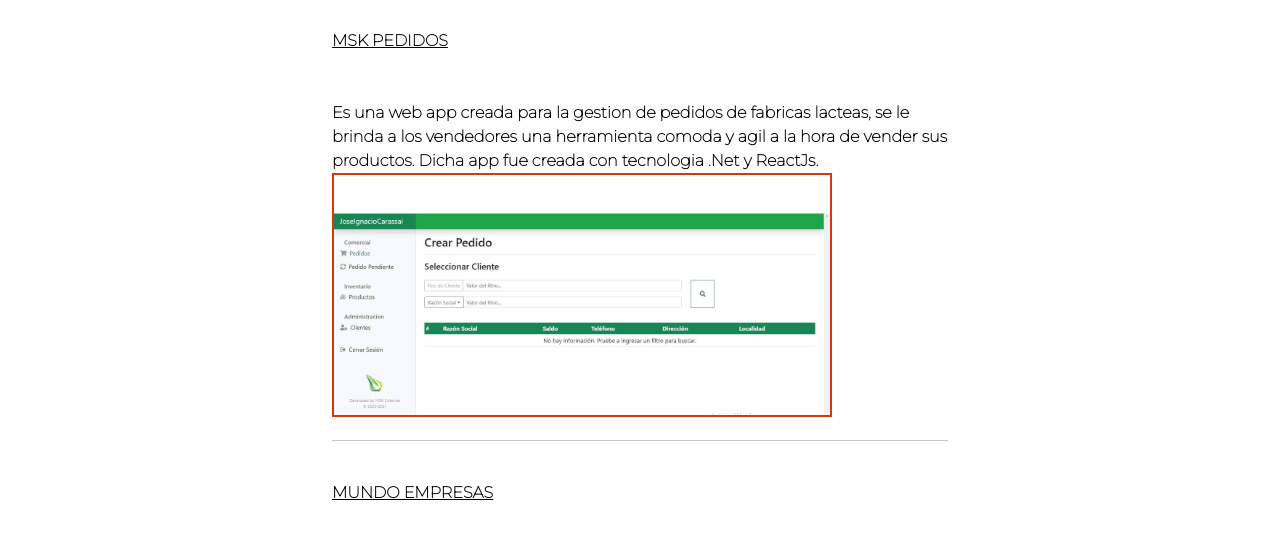
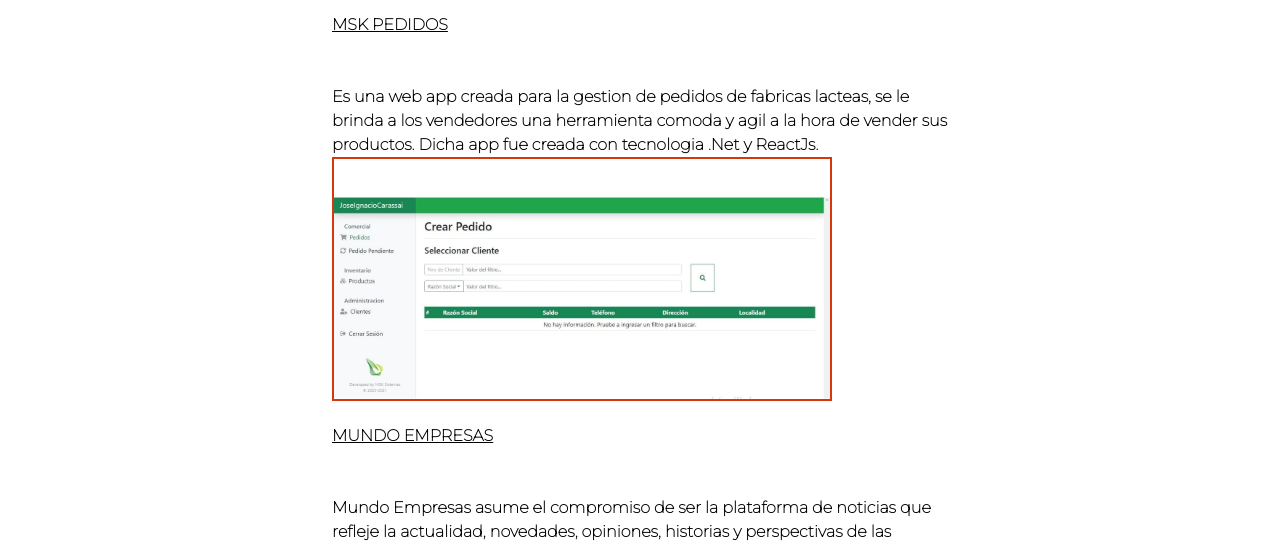
Before and after one commit to ezequielarnaudo/cursocoder, a plain HTML site: page section/portfolio.html in a window 1280 px wide. Shown: the part 179-726 px from the top of the page. Drawn offline with nearby package versions, Linux system fonts and the light colour scheme.

Commit message:
saque los br y use margenes

```diff
--- a/section/portfolio.html
+++ b/section/portfolio.html
@@ -6,7 +6,8 @@
   <meta charset="utf-8">
   <meta name="viewport" content="width=device-width, initial-scale=1">
   <meta name="description" content="Te mostramos algunos de nuestros trabajos">
-  <meta name="keywords" content="DESARROLLO WEB, DESARROLLO DE SOFTWARE, SISTEMAS DE GESTION, ASESORAMIENTO IT, PROGRAMACION, PAGINA WEB, SOLUCIONES INTEGRALES, TRABAJO REMOTO, SERVIDORES">
+  <meta name="keywords"
+    content="DESARROLLO WEB, DESARROLLO DE SOFTWARE, SISTEMAS DE GESTION, ASESORAMIENTO IT, PROGRAMACION, PAGINA WEB, SOLUCIONES INTEGRALES, TRABAJO REMOTO, SERVIDORES">
   <meta name="author" content="Ezequiel Arnaudo">
   <meta name="copyright" content="Neo Solutions">
   <meta NAME="DateCreated" CONTENT="Mon, 18 October 2021 00:00:00 GMT+1">
@@ -72,19 +73,21 @@
   <main>
     <div class="container">
       <h1 class="portfolio">TE MOSTRAMOS ALGUNOS DE NUESTROS TRABAJOS</h1>
-      <br>
-      <span class="nombreProd">MSK PEDIDOS</span><br>
+      <div class="margenTop">
+        <span class="nombreProd">MSK PEDIDOS</span>
         <article class="portfolio__desc">
           Es una web app creada para la gestion de pedidos de fabricas lacteas, se le brinda a los vendedores una
           herramienta comoda y agil a la hora de vender sus productos. Dicha app fue creada con tecnologia .Net y
           ReactJs.
         </article>
         <div>
-        <img class="decoOfi" src="../images/mskPedidos1.jpg" alt="MSK Pedidos" >
+          <img class="decoOfi" src="../images/mskPedidos1.jpg" alt="MSK Pedidos">
         </div>
-      <hr><br>
+      </div>
 
-      <span class="nombreProd">MUNDO EMPRESAS</span><br>
+
+      <div class="margenTop">
+        <span class="nombreProd">MUNDO EMPRESAS</span>
         <article class="portfolio__desc">
           Mundo Empresas asume el compromiso de ser la plataforma de noticias que refleje la actualidad, novedades,
           opiniones,
@@ -95,6 +98,8 @@
           <img class="decoOfi" src="../images/mundoEmpresas1.png" alt="Mundo Empresas">
         </div>
       </div>
+    </div>
+
   </main>
 
 
@@ -137,7 +142,8 @@
               <a class="text-uppercase__navFooter" href="https://www.facebook.com/EzeArnaudo">Facebook</a>
             </li>
             <li>
-              <a class="text-uppercase__navFooter" href="https://www.linkedin.com/in/jorge-ezequiel-arnaudo/">Linkedin</a>
+              <a class="text-uppercase__navFooter"
+                href="https://www.linkedin.com/in/jorge-ezequiel-arnaudo/">Linkedin</a>
             </li>
           </ul>
         </div>
```
Lines whose indentation alone changed are shown as unchanged.
